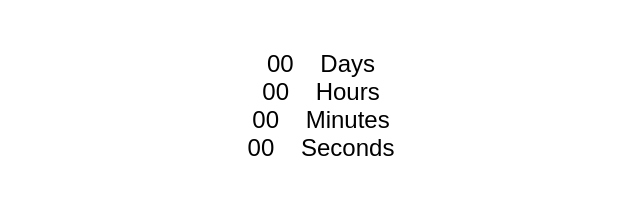
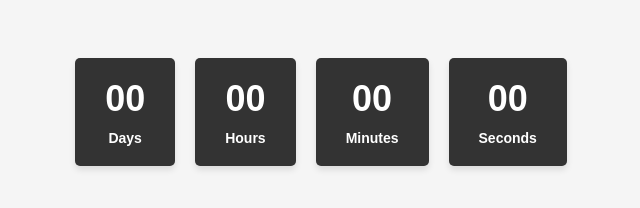
Before and after one commit to mirsab1/ct, a plain HTML site: page index.html in a window 1280 px wide. Shown: the whole page, without its empty margins (319-959 px from the left). Drawn offline with Linux system fonts and the light colour scheme.

Commit message:
Update styles.css

```diff
--- a/styles.css
+++ b/styles.css
@@ -1,13 +1,35 @@
 body {
   font-family: Arial, sans-serif;
   text-align: center;
+  background-color: #f5f5f5;
+  padding-top: 50px;
 }
 
 .countdown {
-  font-size: 24px;
-  margin-top: 50px;
+  display: flex;
+  justify-content: center;
+  align-items: center;
 }
 
-.countdown span {
+.countdown-item {
   margin: 0 10px;
+  background-color: #333;
+  color: #fff;
+  padding: 20px 30px;
+  border-radius: 5px;
+  box-shadow: 0 4px 6px rgba(0, 0, 0, 0.1);
 }
+
+.countdown-item span {
+  display: block;
+  font-size: 36px;
+  font-weight: bold;
+}
+
+.countdown-item span:first-child {
+  margin-bottom: 10px;
+}
+
+.countdown-item span:last-child {
+  font-size: 14px;
+}
```
